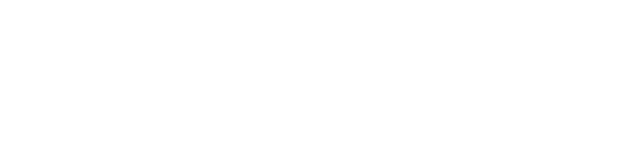
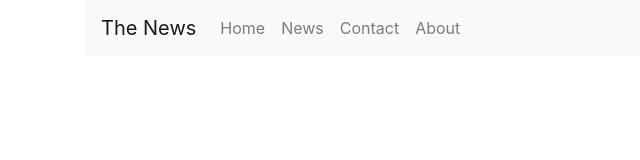
Before and after one commit to DilshanDeAlmeida/Responsive-News-Protal, a plain HTML site: page index.html in a window 1280 px wide. Shown: the whole page, without its empty margins (0-640 px from the left). Drawn offline with nearby package versions, Linux system fonts and the light colour scheme.

Commit message:
responsive navbar implemented

```diff
--- a/index.html
+++ b/index.html
@@ -1,20 +1,39 @@
 <!doctype html>
 <html lang="en">
-  <head>
+
+<head>
     <!-- Required meta tags -->
     <meta charset="utf-8">
     <meta name="viewport" content="width=device-width, initial-scale=1">
-
-    <!-- Bootstrap CSS -->
-    <link href="https://cdn.jsdelivr.net/npm/bootstrap@5.1.0/dist/css/bootstrap.min.css" rel="stylesheet" integrity="sha384-KyZXEAg3QhqLMpG8r+8fhAXLRk2vvoC2f3B09zVXn8CA5QIVfZOJ3BCsw2P0p/We" crossorigin="anonymous">
+    <link rel="stylesheet" type="text/css" href="style.css">
+    <link rel="stylesheet" href="https://stackpath.bootstrapcdn.com/bootstrap/4.3.1/css/bootstrap.min.css" integrity="sha384-ggOyR0iXCbMQv3Xipma34MD+dH/1fQ784/j6cY/iJTQUOhcWr7x9JvoRxT2MZw1T" crossorigin="anonymous">
+    <script src="https://code.jquery.com/jquery-3.3.1.slim.min.js" integrity="sha384-q8i/X+965DzO0rT7abK41JStQIAqVgRVzpbzo5smXKp4YfRvH+8abtTE1Pi6jizo" crossorigin="anonymous"></script>
+    <script src="https://cdnjs.cloudflare.com/ajax/libs/popper.js/1.14.7/umd/popper.min.js" integrity="sha384-UO2eT0CpHqdSJQ6hJty5KVphtPhzWj9WO1clHTMGa3JDZwrnQq4sF86dIHNDz0W1" crossorigin="anonymous"></script>
+    <script src="https://stackpath.bootstrapcdn.com/bootstrap/4.3.1/js/bootstrap.min.js" integrity="sha384-JjSmVgyd0p3pXB1rRibZUAYoIIy6OrQ6VrjIEaFf/nJGzIxFDsf4x0xIM+B07jRM" crossorigin="anonymous"></script>
 
     <title>News Portal</title>
-  </head>
-  <body>
+</head>
 
-    <!-- Bootstrap JS -->
-    <script src="https://cdn.jsdelivr.net/npm/bootstrap@5.1.0/dist/js/bootstrap.bundle.min.js" integrity="sha384-U1DAWAznBHeqEIlVSCgzq+c9gqGAJn5c/t99JyeKa9xxaYpSvHU5awsuZVVFIhvj" crossorigin="anonymous"></script>
+<body>
+    <div class="container">
+        <nav class="navbar navbar-expand-lg navbar-light bg-light">
+            <a class="navbar-brand" h1 href="#">The News</a>
+            <button type="button" class="navbar-toggler" data-toggle="collapse" data-target="#newsMenu"
+                aria-controls="newsMenu" aria-expanded="false" aria-label="Tog">
+                <span class="navbar-toggler-icon"></span>
+            </button>
+            <div class="collapse navbar-collapse" id="newsMenu">
+                <div class="navbar-nav">
+                    <a class="nav-item nav-link" href="#">Home</a>
+                    <a class="nav-item nav-link" href="#">News</a>
+                    <a class="nav-item nav-link" href="#">Contact</a>
+                    <a class="nav-item nav-link" href="#">About</a>
+                </div>
+            </div>
+        </nav>
 
+    </div>
 
-  </body>
+</body>
+
 </html>
```
